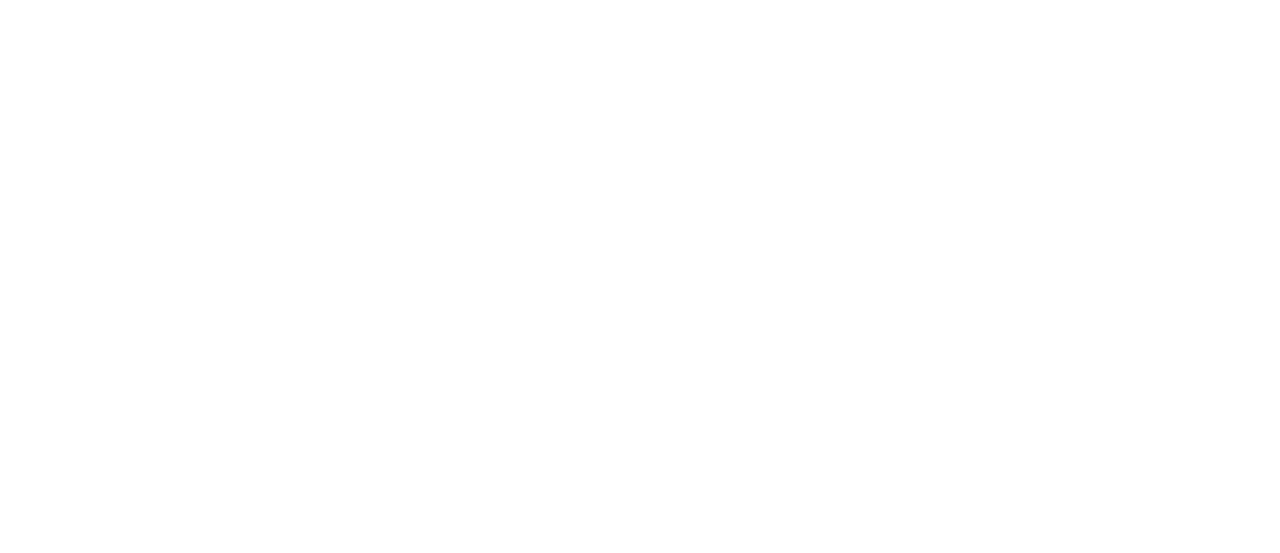
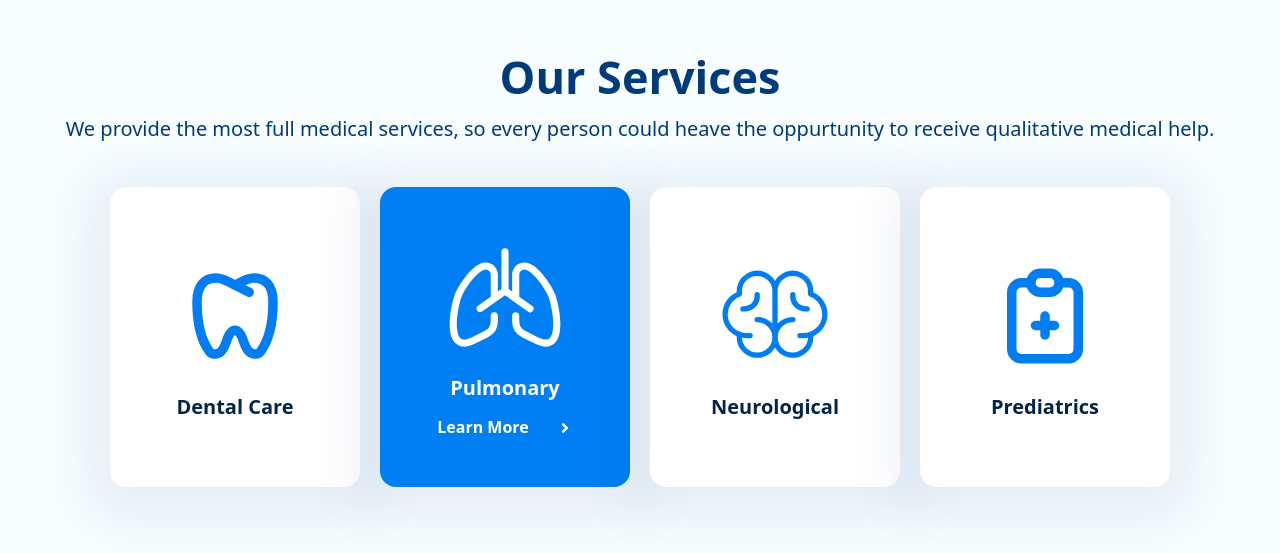
Before and after one commit to srishtigautam21/sale-assist-assignment, a React (Create React App) app: page / in a window 1280 px wide. Shown: the part 995-1548 px from the top of the page. Before the commit the page ends 880 px from the top, so only its background shows below. Built offline with nearby package versions, Linux system fonts and the light colour scheme.

Commit message:
Added services page and cards component

```diff
--- a/src/App.js
+++ b/src/App.js
@@ -1,12 +1,14 @@
 import "./App.css";
 import Home from "./component/Home";
 import Navbar from "./component/Navbar";
+import Services from "./component/Services";
 
 function App() {
   return (
     <div>
       <Navbar />
       <Home />
+      <Services />
     </div>
   );
 }
--- /dev/null
+++ b/src/component/Card.jsx
@@ -0,0 +1,48 @@
+import React from "react";
+import { FaAngleRight } from "react-icons/fa";
+
+import { TbDental } from "react-icons/tb";
+// <TbDental />
+import { PiBrainLight } from "react-icons/pi";
+// <PiBrainLight />
+import { BsLungs } from "react-icons/bs";
+// <BsLungs />
+import { TbReportMedical } from "react-icons/tb";
+// <TbReportMedical />
+
+const Card = () => {
+  return (
+    <div className='flex gap-5 items-center justify-center my-10 cursor-pointer'>
+      <div className='bg-white rounded-2xl w-[250px] h-[300px] p-12 flex flex-col items-center justify-center gap-3 shadow-iconShadow'>
+        <TbDental
+          style={{ width: "114px", height: "128px", color: "#007DF2" }}
+        />
+        <div className='text-text1 text-[20px] font-bold'>Dental Care</div>
+      </div>
+      <div className='bg-blue rounded-2xl w-[250px] h-[300px] p-12 flex flex-col items-center justify-center gap-3 shadow-iconShadow'>
+        <BsLungs style={{ width: "114px", height: "128px", color: "#ffff" }} />
+        <div className='text-white text-[20px] font-bold'>Pulmonary</div>
+        <div className='text-white text-[16px] font-semibold flex justify-between items-center gap-7'>
+          Learn More
+          <span style={{ paddingTop: "3px" }}>
+            <FaAngleRight />
+          </span>
+        </div>
+      </div>
+      <div className='bg-white rounded-2xl w-[250px] h-[300px] p-12 flex flex-col items-center justify-center gap-3 shadow-iconShadow'>
+        <PiBrainLight
+          style={{ width: "114px", height: "128px", color: "#007DF2" }}
+        />
+        <div className='text-text1 text-[20px] font-bold'>Neurological</div>
+      </div>
+      <div className='bg-white rounded-2xl w-[250px] h-[300px] p-12 flex flex-col items-center justify-center gap-3 shadow-iconShadow'>
+        <TbReportMedical
+          style={{ width: "114px", height: "128px", color: "#007DF2" }}
+        />
+        <div className='text-text1 text-[20px] font-bold'>Prediatrics</div>
+      </div>
+    </div>
+  );
+};
+
+export default Card;
--- /dev/null
+++ b/src/component/Services.jsx
@@ -0,0 +1,17 @@
+import React from "react";
+import Card from "./Card";
+
+const Services = () => {
+  return (
+    <div className='flex flex-col w-full h-screen bg-main  py-[100px] px-[50px] items-center justify-center'>
+      <div className='font-semibold text-[45px] text-text2'>Our Services</div>
+      <div className='text-[20px] text-text2 leading-9'>
+        We provide the most full medical services, so every person could heave
+        the oppurtunity to receive qualitative medical help.
+      </div>
+      <Card />
+    </div>
+  );
+};
+
+export default Services;
--- a/tailwind.config.js
+++ b/tailwind.config.js
@@ -10,6 +10,10 @@
         text1: "#002348",
         text2: "#003B79",
         offwhitebox: "#EBEEFF",
+        iconBlue: "#007DF2",
+      },
+      boxShadow: {
+        iconShadow: "0 10px 50px 25px rgba(0, 59, 121, 0.07)",
       },
     },
   },
```
